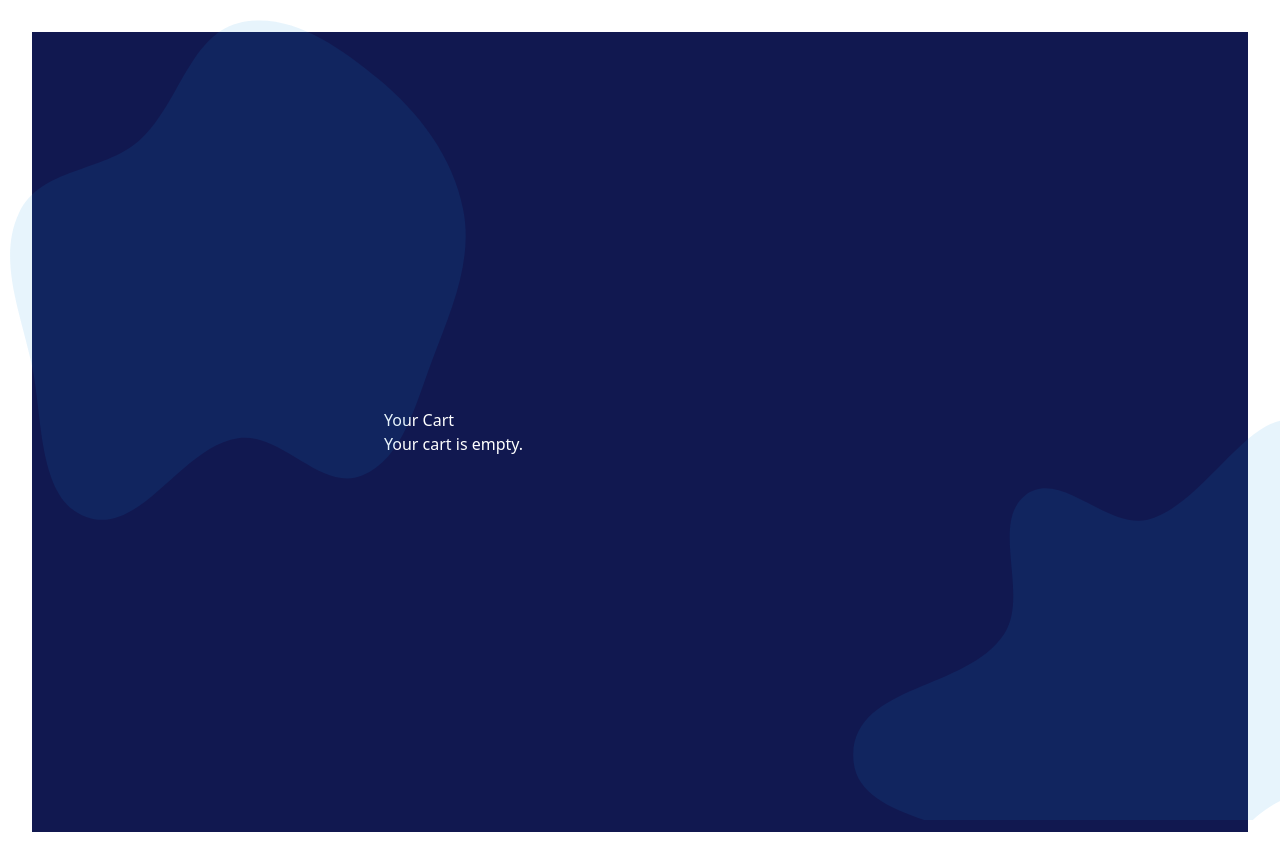
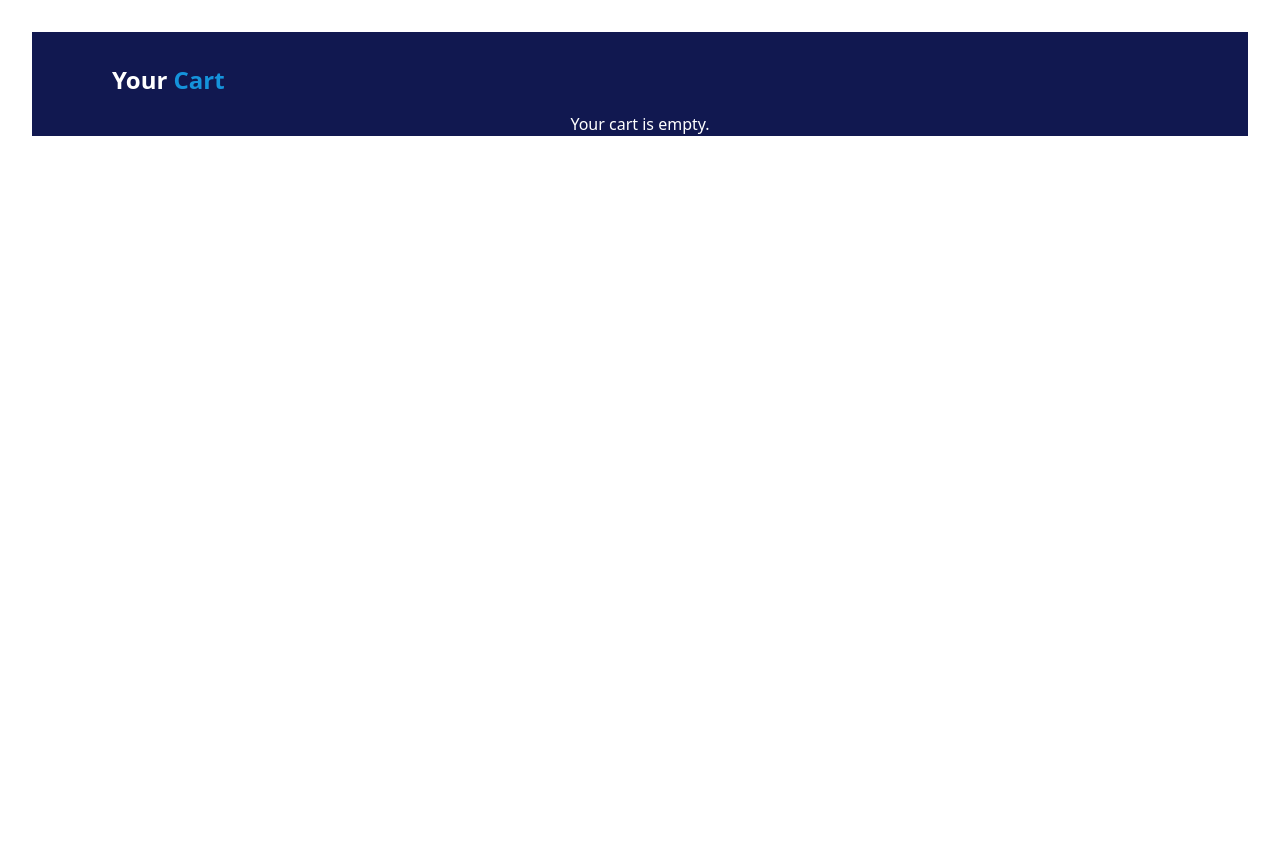
Before and after one commit to ozioma23/cartify-app, a React (Vite) app in the folder cartify/: page /Cart in a window 1280 px wide. After the commit the page ends 800 px from the top, so only its background shows below. Built offline with nearby package versions, Linux system fonts and the light colour scheme.

Commit message:
few changes have been made to the cart page and other pages - app still a work in progress

```diff
--- a/cartify/src/App.jsx
+++ b/cartify/src/App.jsx
@@ -1,14 +1,13 @@
-import { useState } from 'react'
+import { useState } from 'react';
 import { BrowserRouter as Router, Routes, Route } from "react-router-dom";
 import { UserContextProvider } from "./context/UserContext";
-import LandingPage from "./pages/LandingPage"
+import LandingPage from "./pages/LandingPage";
 import LoginPage from "./pages/LoginPage";
 import Signup from './pages/Signup';
 import HomePage from './pages/HomePage';
 import ProductDetails from './pages/ProductDetails';
 import CartPage from './pages/Cart';
-
-import './App.css'
+import './App.css';
 
 function App() {
   const [cart, setCart] = useState([]);
@@ -16,6 +15,7 @@ function App() {
   const addToCart = (product, quantity) => {
     setCart((prevCart) => {
       const existingProduct = prevCart.find((item) => item.id === product.id);
+
       if (existingProduct) {
         return prevCart.map((item) =>
           item.id === product.id
@@ -29,7 +29,6 @@ function App() {
   };
 
   return (
-    <>
     <UserContextProvider>
       <Router>
         <Routes>
@@ -38,12 +37,11 @@ function App() {
           <Route path="/Signup" element={<Signup />} />
           <Route path="/buy" element={<HomePage cart={cart} addToCart={addToCart} />} />
           <Route path="/sell" element={<div>Sell Page (Coming Soon)</div>} />
-            <Route path="/product/:id" element={<ProductDetails />} />
+          <Route path="/product/:id" element={<ProductDetails addToCart={addToCart} />} />
           <Route path="/Cart" element={<CartPage cart={cart} />} />
         </Routes>
       </Router>
     </UserContextProvider>
-    </>
   );
 }
 
--- a/cartify/src/pages/Cart.jsx
+++ b/cartify/src/pages/Cart.jsx
@@ -1,34 +1,30 @@
-const CartPage = ({ cart }) => {  // <--- Added 'cart' as a prop
+const CartPage = ({ cart }) => {
+    return (
+      <div className="relative">
+        <div className="container mx-auto px-4 lg:px-20 lg:py- bg-primary text-white">
+          <div className="cart-page">
+            <h2 className="text-md md:text-xl lg:text-2xl text-left font-bold pt-8 pb-4">
+              Your <span className="text-secondary">Cart</span>
+            </h2>
 
-    return (
-        <>
-            <div className="flex flex-col-reverse lg:flex-row items-center justify-center min-h-screen px-8 md:px-12 lg:px-24 bg-primary text-white">
-                <div className="flex flex-col text-center lg:text-left lg:p1-12 w-full lg:w-1/2">
-                    <div className="">
-                        <img
-                            src="/shapes/irregular1.svg"
-                            alt="Irregular Shape 1"
-                            className="absolute top-[-30px] lg:top-[20px] left-0 sm:left-[-15px] w-[300px] h-[250px] sm:w-[400px] sm:h-[350px] md:w-[500px] md:h-[450px] lg:w-[600px] lg:h-[500px] pointer-events-none"
-                        />
-
-                        <img
-                            src="/shapes/irregular2.svg"
-                            alt="Irregular Shape 2"
-                            className="absolute bottom-[-200px] md:bottom-[-20px] right-0 w-[300px] h-[250px] sm:w-[350px] sm:h-[300px] md:w-[400px] md:h-[350px] lg:w-[450px] lg:h-[400px] pointer-events-none"
-                        />
-                    </div>
-                    <div className="cart-page">
-                        <h2>Your Cart</h2>
             {cart.length === 0 ? (
               <p>Your cart is empty.</p>
             ) : (
-                            <ul>
+              <ul className="lg:space-y-4 grid grid-cols-2 pb-12 gap-8 lg:grid-cols-1">
                 {cart.map((product) => (
-                                    <li key={product.id}>
-                                        <img src={product.thumbnail} alt={product.title} />
-                                        <h3>{product.title}</h3>
-                                        <p>Quantity: {product.quantity}</p>
-                                        <p>${product.price * product.quantity}</p>
+                  <li key={product.id} className="flex flex-col lg:flex-row items-center lg:items-start justify-between h-full p-4 border rounded-md relative shadow bg-white">
+                    <img
+                      src={product.thumbnail}
+                      alt={product.title}
+                      className="w-40 h-30 object-cover"
+                    />
+
+                    <div className="flex-start flex-col space-y-2 text-left w-full">
+                      <h3 className="font-semibold text-lg text-black">{product.title}</h3>
+                      <p className="text-sm text-black">Quantity: {product.quantity}</p>
+                      <p className="text-sm font-bold text-black">${product.price}</p>
+                      <p className="text-gray-500 text-sm">Brand: {product.brand}</p>
+                    </div>
                   </li>
                 ))}
               </ul>
@@ -36,7 +32,6 @@ const CartPage = ({ cart }) => {  // <--- Added 'cart' as a prop
           </div>
         </div>
       </div>
-        </>
     );
   };
 
--- a/cartify/src/pages/HomePage.jsx
+++ b/cartify/src/pages/HomePage.jsx
@@ -69,7 +69,7 @@ const HomePage = ({ cart, addToCart: addToCartFromProps }) => {
                                         visibleProducts.map((product) => (
                                             <li
                                                 key={product.id}
-                                                className="flex flex-col lg:flex-row items-center lg:items-start justify-between h-full p-4 border rounded-md shadow bg-white cursor-pointer"
+                                                className="flex flex-col lg:flex-row items-center lg:items-start justify-between h-full p-4 border rounded-md shadow bg-white "
                                                 onClick={() => setSelectedProduct(product)}
                                             >
                                                 <img
--- a/cartify/src/pages/ProductDetails.jsx
+++ b/cartify/src/pages/ProductDetails.jsx
@@ -51,8 +51,8 @@ const ProductDetails = ({ selectedProduct, setSelectedProduct, addToCart }) => {
 
           <button
             onClick={() => {
-                            addToCart(selectedProduct, quantity);  // Add product to cart
-                            setSelectedProduct(null);  // Close the modal
+              addToCart(selectedProduct, quantity);
+              setSelectedProduct(null);
             }}
             className="px-4 py-2 border border-secondary text-black rounded-md hover:border-secondary hover:bg-secondary hover:text-white"
           >
```
Lines whose indentation alone changed are shown as unchanged.
